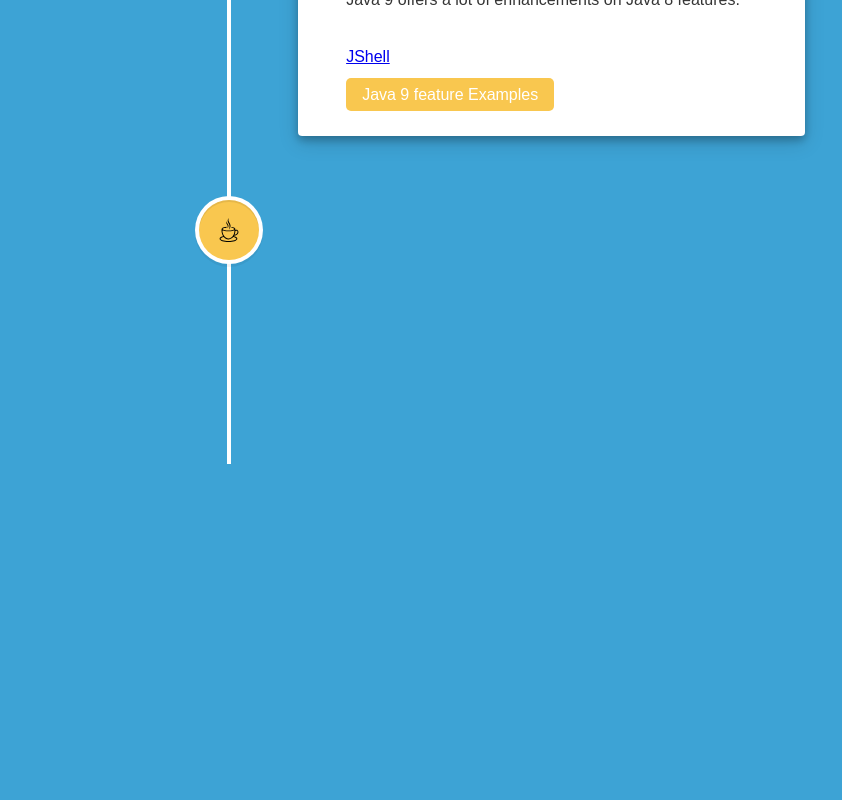
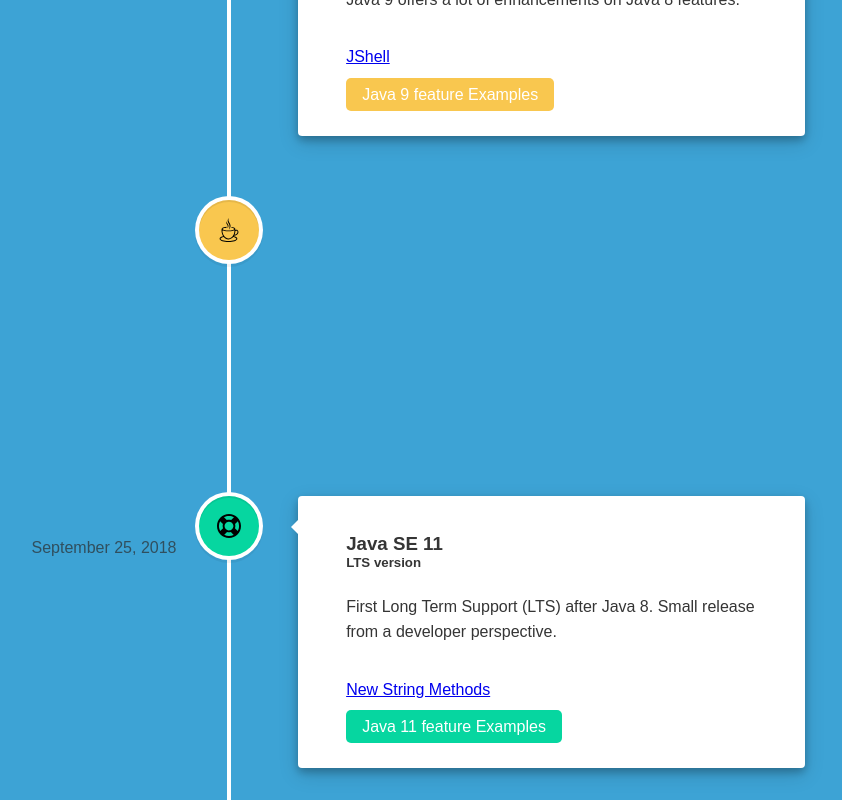
Before and after one commit to SpaghettiCodeJungle/java-version-and-feature, a React (Create React App) app: page / in a window 1280 px wide. Shown: the part 1778-2578 px from the top of the page, without its empty margins (411-1253 px from the left). Before the commit the page ends 2242 px from the top, so only its background shows below. Built offline with nearby package versions, Linux system fonts and the light colour scheme.

Commit message:
Updated Java 11 Data

```diff
--- a/src/data/timelineElements.js
+++ b/src/data/timelineElements.js
@@ -36,7 +36,7 @@
         name: "Java SE 10",
         extra: "",
         description:
-          "Smaller release with not that many exciting features",
+          "Smaller release with not that many exciting features.",
         features: [
             {
               featureName: "var",
@@ -47,24 +47,24 @@
         website: "https://github.com/stars/SpaghettiCodeJungle/lists/java-10",
         releaseDate: "March 20, 2018",
         icon: "standard",
-      },/*
+      },
       {
         id: 4,
         name: "Java SE 11",
         extra: "LTS version",
         description:
-          "A huge release with many new features",
+          "First Long Term Support (LTS) after Java 8. Small release from a developer perspective.",
         features: [
             {
-              featureName: "",
-                website: ""
+              featureName: "New String Methods",
+                website: "https://spaghetticodejungle.com/java-11-new-string-methods/"
 
             }],
         buttonText: "Java 11 feature Examples",
-        website: "https://github.com/SpaghettiCodeJungle",
+        website: "https://github.com/stars/SpaghettiCodeJungle/lists/java-11",
         releaseDate: "September 25, 2018",
         icon: "lts",
-      },
+      },/*
       {
         id: 5,
         name: "Java SE 12",
```
